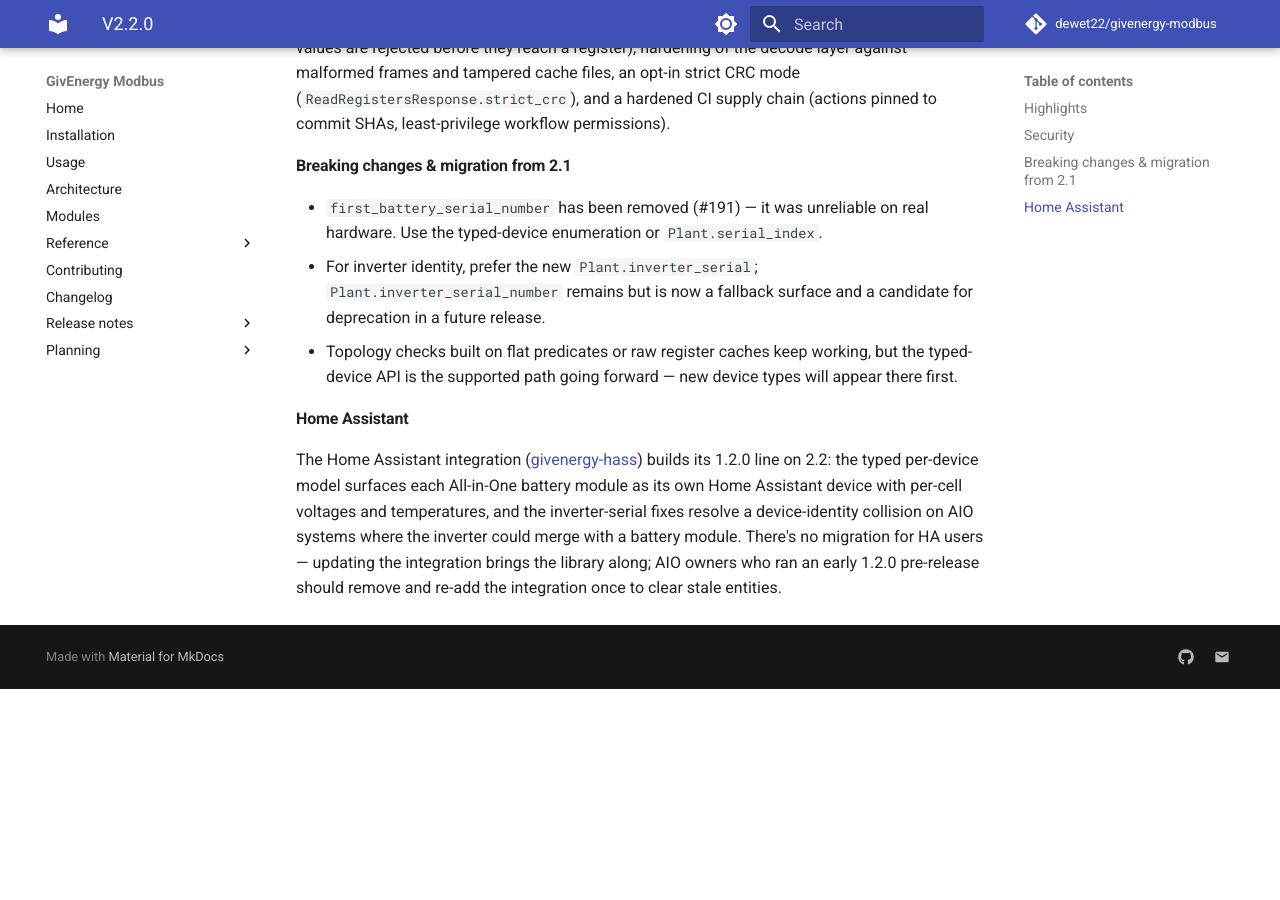
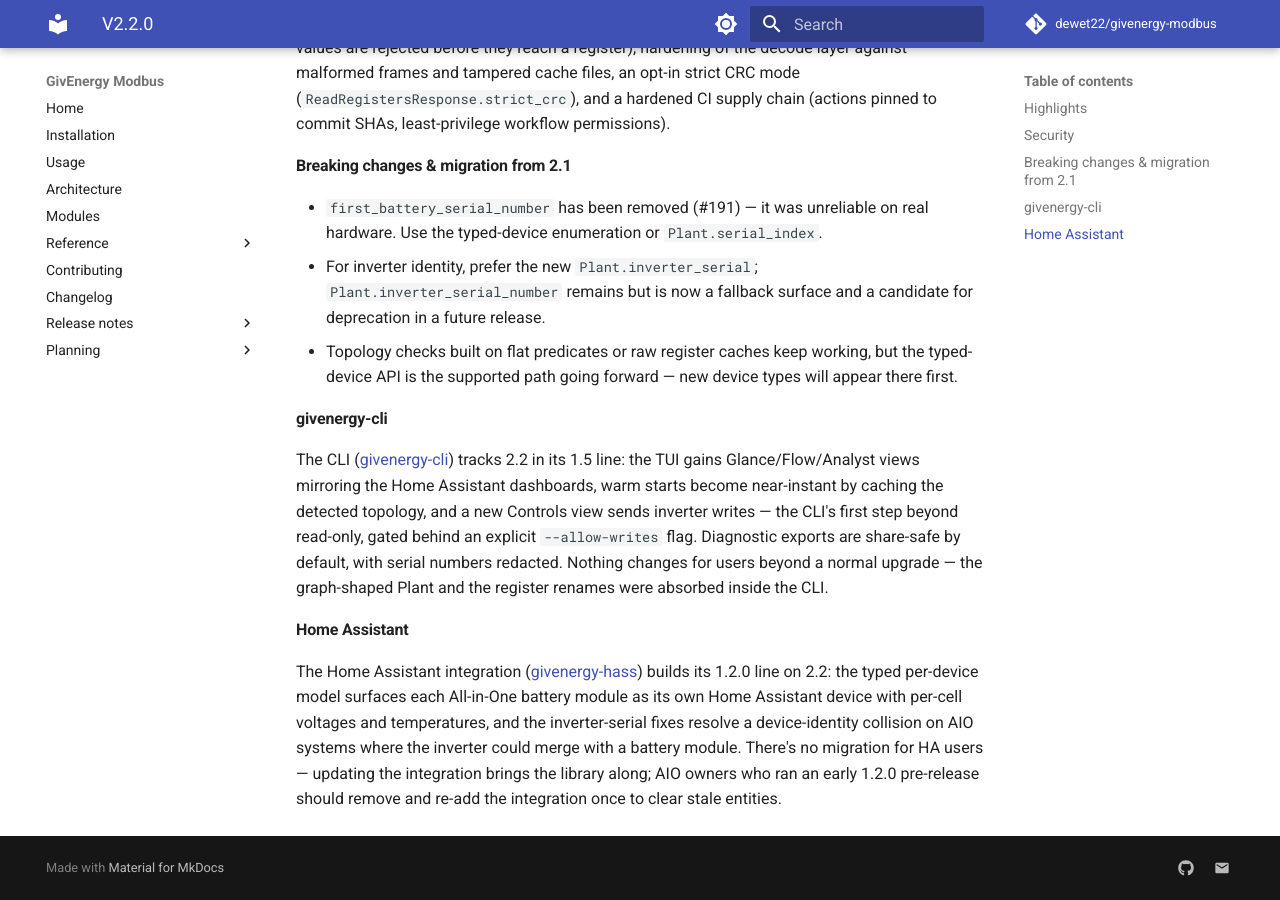
Before and after one commit to dewet22/givenergy-modbus, an MkDocs documentation site: the page built from docs/release-notes/v2.2.0.md, in a window 1280 px wide and 900 px high, scrolled down 940 px. Built offline with MkDocs 1.6.1 and Material for MkDocs 9.7.7, drawn with Linux system fonts in a browser that asks for light colours; comment, search, counter and statistics services are not loaded; before the commit the page ends 1629 px from its top, so only the background shows below that.

Commit message:
docs(release-notes): add givenergy-cli section to v2.2.0 narrative
Blurb from the cli agent alongside its GO (rc6 validated on a real single-phase
hybrid: detection, refresh, and the new write path; suite green). Tightened to
the user-facing essentials per maintainer review.

Changelog: skip

Co-Authored-By: Claude Opus 4.8 (1M context) <noreply@anthropic.com>

```diff
--- a/docs/release-notes/v2.2.0.md
+++ b/docs/release-notes/v2.2.0.md
@@ -48,6 +48,17 @@ chain (actions pinned to commit SHAs, least-privilege workflow permissions).
   but the typed-device API is the supported path going forward — new device
   types will appear there first.
 
+### givenergy-cli
+
+The CLI ([givenergy-cli](https://github.com/dewet22/givenergy-cli)) tracks 2.2
+in its 1.5 line: the TUI gains Glance/Flow/Analyst views mirroring the Home
+Assistant dashboards, warm starts become near-instant by caching the detected
+topology, and a new Controls view sends inverter writes — the CLI's first step
+beyond read-only, gated behind an explicit `--allow-writes` flag. Diagnostic
+exports are share-safe by default, with serial numbers redacted. Nothing
+changes for users beyond a normal upgrade — the graph-shaped Plant and the
+register renames were absorbed inside the CLI.
+
 ### Home Assistant
 
 The Home Assistant integration
```
